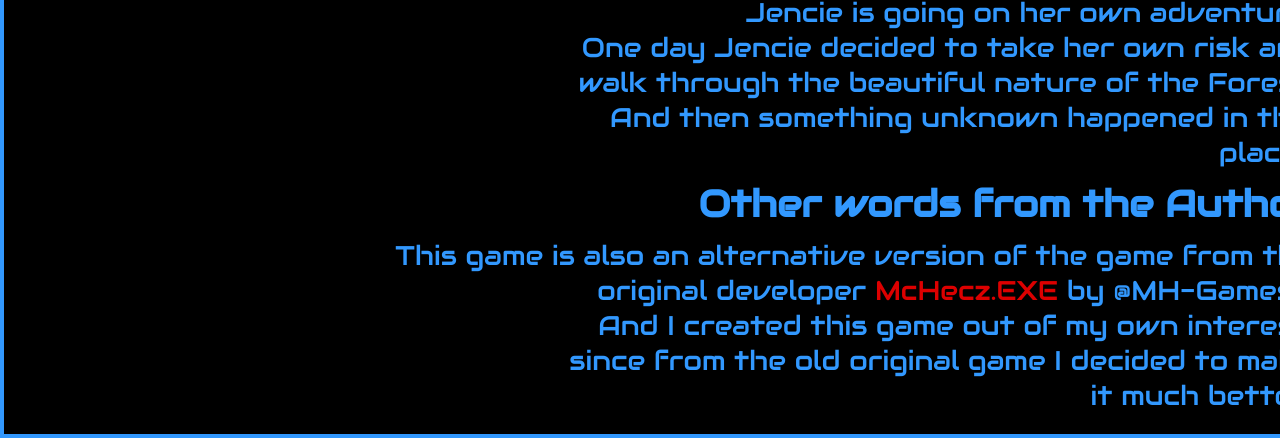
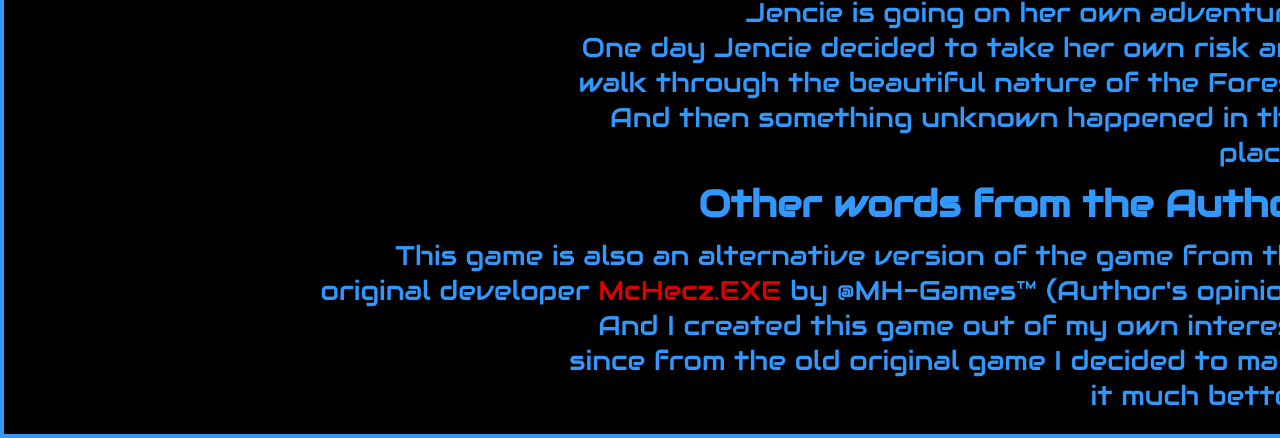
Before and after one commit to RUNAL666/RUNALWEB, a plain HTML site: page jencie.html in a window 1280 px wide. Shown: the part 540-978 px from the top of the page. Drawn offline with Linux system fonts and the light colour scheme.

Commit message:
jencie.html

```diff
--- a/jencie.html
+++ b/jencie.html
@@ -35,7 +35,7 @@
                 Then Jencie thought about her walk to some places, without her boyfriend. And now Jencie is going on her own adventure!</p>
             <p class="histtwo">One day Jencie decided to take her own risk and walk through the beautiful nature of the Forest. And then something unknown happened in this place...</p>
             <h4>Other words from the Author</h4>
-            <p class="one">This game is also an alternative version of the game from the original developer <a href="https://gamejolt.com/games/McHecz-EXE/525337" class="red" target="_blank">McHecz.EXE</a> by @MH-Games™</p>
+            <p class="one">This game is also an alternative version of the game from the original developer <a href="https://gamejolt.com/games/McHecz-EXE/525337" class="red" target="_blank">McHecz.EXE</a> by @MH-Games™ (Author's opinion)</p>
             <p class="two">And I created this game out of my own interest, since from the old original game I decided to make it much better!</p>
         </div>
     </body>
```
